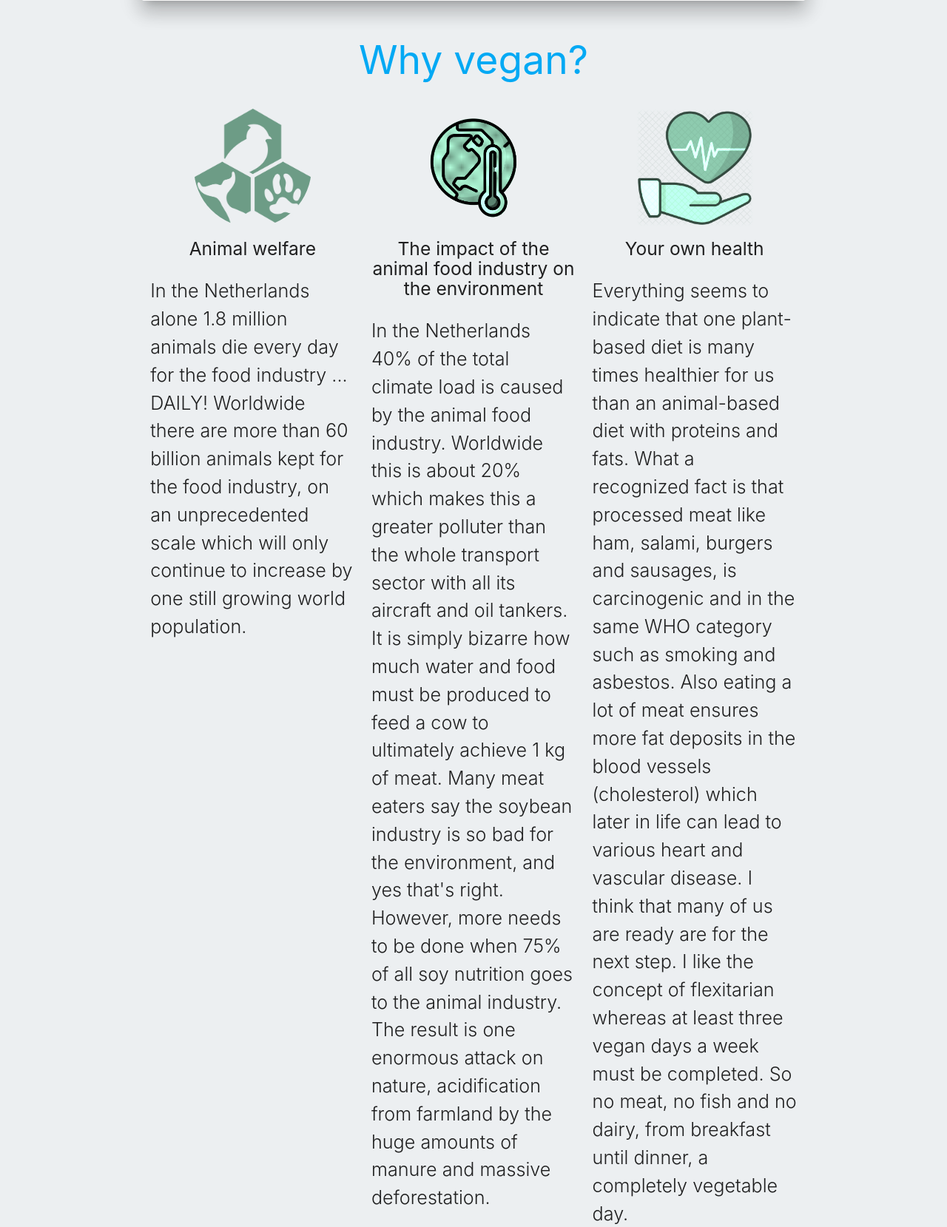
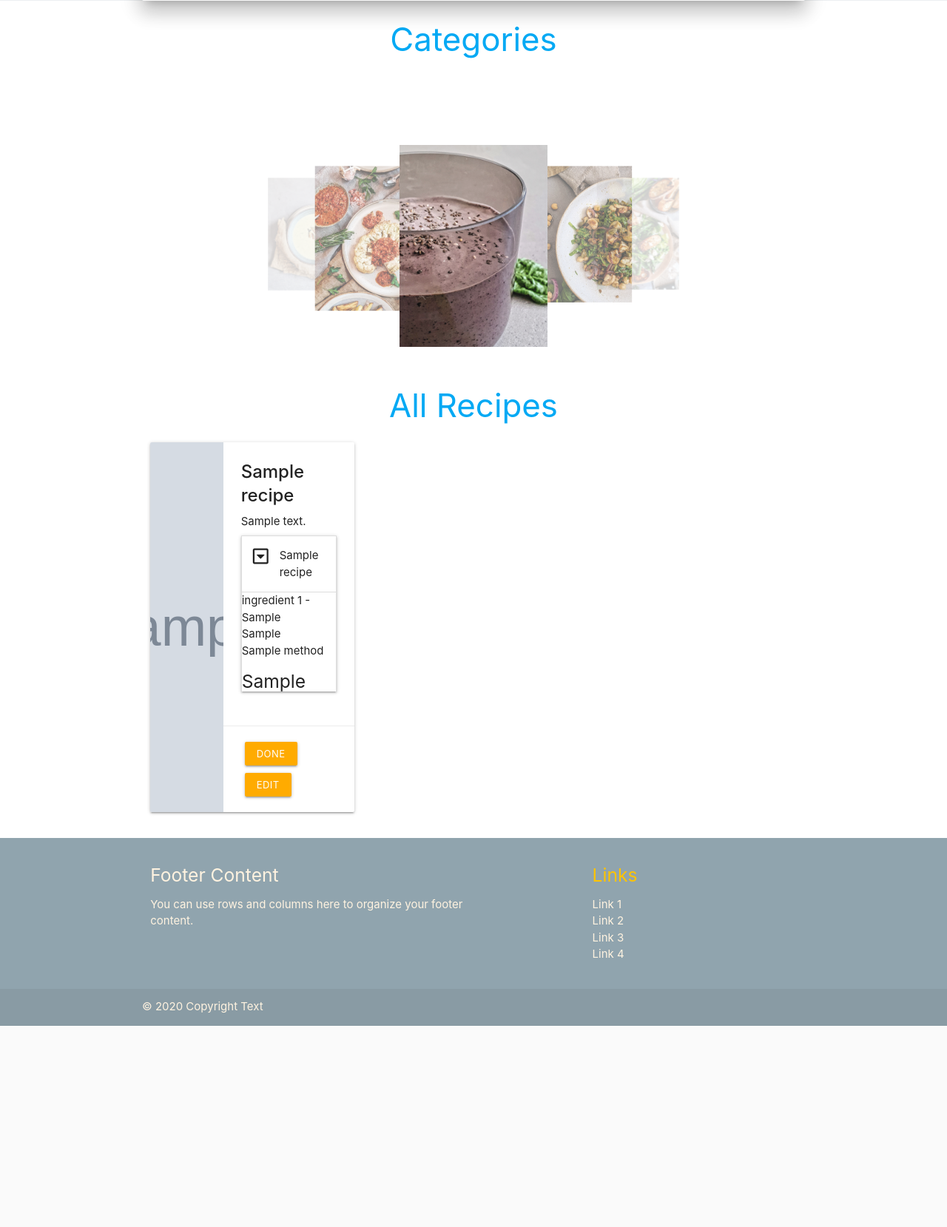
Before and after one commit to grisselfaura/Milestone-Third-Project-Data-Centric-Dev, a Flask app: page / in a window 1280 px wide. Shown: the part 380-2039 px from the top of the page at 74% size. After the commit the page ends 1767 px from the top, so only its background shows below. Run offline with Flask 2, Linux system fonts and the light colour scheme; the visitor is signed in with stand-in values (Sample User, id 1); grey boxes marked "Sample" are stand-in pictures; a database or web service that is not in the repository returns one stand-in record (values such as "Sample title"); some libraries are stand-ins or nearby versions.

Commit message:
Addes for loops in for unpacking data and if not user session statement in the home tab

```diff
--- a/app.py
+++ b/app.py
@@ -118,8 +118,8 @@ def add_recipe():
             "category_name": request.form.get("category_name"),
             "recipe_name": request.form.get("recipe_name"),
             "recipe_description": request.form.get("recipe_description"),
-            "basic_ingredients": request.form.getlist("basic_ingredients"),
-            #"complementary_ingredients": request.form.getlist("complementary_ingredients"),
+            "basic_ingredients": request.form.get("basic_ingredients").split(','),
+            "complementary_ingredients": request.form.get("complementary_ingredients"),
             "recipe_method": request.form.get("recipe_method"),
             "recipe_images": request.form.get("recipe_images"),
             "closing_line": request.form.get("closing_line"),
--- a/static/css/style.css
+++ b/static/css/style.css
@@ -46,3 +46,7 @@ same-size {
     -webkit-filter: sepia(30) hue-rotate(100deg);
         filter:sepia(30) hue-rotate(100deg);
 }
+
+.btn-small {
+    margin: 5px;
+}
--- a/templates/add_recipe.html
+++ b/templates/add_recipe.html
@@ -50,7 +50,7 @@
                     <div class="input-field col s12">
                         <i class="fas fa-plus-square prefix light-blue-text"></i>
                         <textarea id="complementary_ingredients" name="complementary_ingredients"
-                            data-length="300" class="materialize-textarea validate" required></textarea>
+                            data-length="300" class="materialize-textarea validate" ></textarea>
                         <label for="complementary_ingredients">Complement with </label>
                     </div>
                 </div>
--- a/templates/base.html
+++ b/templates/base.html
@@ -72,6 +72,7 @@
     </section>
 
     <!--why vegan? DONDE PONERLO-->
+    {% if not session.user %}
     <section class= "blue-grey lighten-5">
         <div class="container">
             <div class="section">
@@ -118,6 +119,7 @@
         </div>
         <br><br>
     </section>
+    {% endif %}
 
     <!--carrousel categories NNED TO BE MOVE TO THE CATEGORY SECTION -->
     <section>
@@ -133,7 +135,6 @@
     </section>
 
     <!-- flash messages-->
-    {% if session.user %}
     <section>
         {% with messages = get_flashed_messages() %}
             {% if messages %}
@@ -145,7 +146,7 @@
             {% endif %}
         {% endwith %}
     </section>
-    {% endif %}
+
 
     <main class="container">
         {% block content %}
--- a/templates/recipes.html
+++ b/templates/recipes.html
@@ -1,18 +1,18 @@
 {% extends "base.html" %}
 {% block content %}
 
-    <h2></h2>
 
     <h3 class="center-align light-blue-text">All Recipes</h3>
     <!--change this to card with images and the info below collapsible-->
 
-        {% for recipe in recipes %}
+
     <!--PENDING HOW TO MAKE THEM DISPLAY SIDE BY SIZE-->
     <div class="row">
-            <div class="col s12 m6 l4">
+        {% for recipe in recipes %}
+        <div class="col s12 m6  l4">
             <div class="card horizontal large">
                 <div class="card-image">
-                        <img class="same-size" src="{{ recipe.recipe_images }}">
+                    <img class="responsive-img" src="{{ recipe.recipe_images }}">
                 </div>
                 <div class="card-stacked">
                     <div class="card-content">
@@ -22,21 +22,29 @@
                             <li>
                                 <div class="collapsible-header"><i class="far fa-caret-square-down"></i>{{ recipe.category_name }} </div>
                                 <div class="collapsible-body">
-                                        <p>{{ recipe.basic_ingredients }}</p>
+                                    {% for basic_ingredient in recipe.basic_ingredients %}
+                                    <li>ingredient {{loop.index}} - {{ basic_ingredient }}</li>
+
+                                    {% endfor %}
                                     <p>{{ recipe.complementary_ingredients }}</p>
+
                                     <p>{{ recipe.method }}</p>
                                     <h5>{{ recipe.closing_line }}</h5>
                             </li>
                         </ul>
                     </div>
                     <div class="card-action">
+                        <a href="#" class="btn-small amber accent-4">Done</a>
+                        <a href="#" class="btn-small amber accent-4">Edit</a>
+                    </div>
+                    <!--WHEN WE SHARE RECIPE TO THE PUBLIC CREATED BY SHOULD BE REPLACE FOR BOTTOMS-->
+                    <!--<div class="card-action">
                         <p><em> by:{{ recipe.created_by }} </em></p>
-                        </div>
-                    </div>
+                    </div>-->
                 </div>
             </div>
         </div>
         {% endfor %}
-
+    </div>
 
 {% endblock %}
```
Lines whose indentation alone changed are shown as unchanged.
